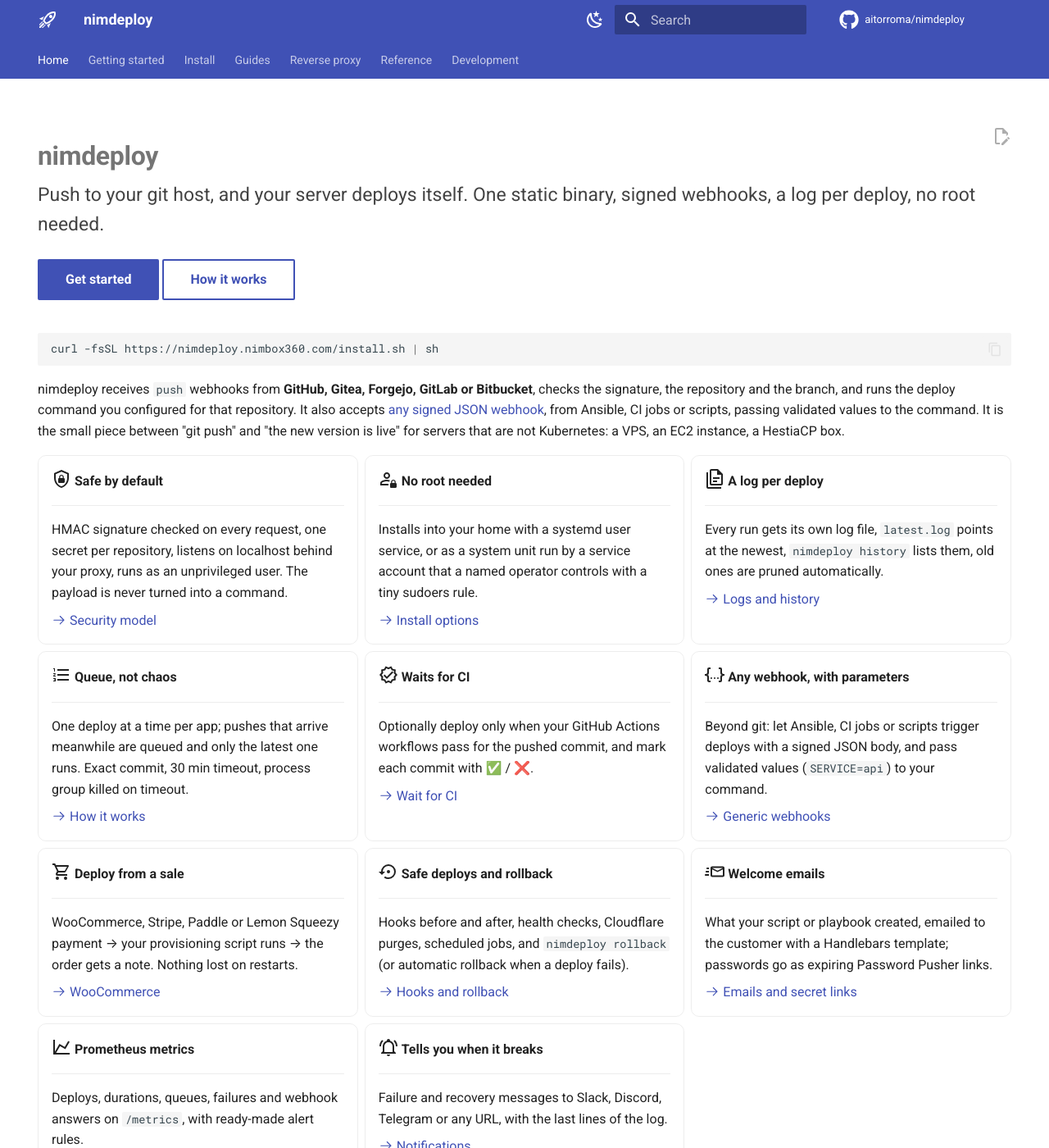
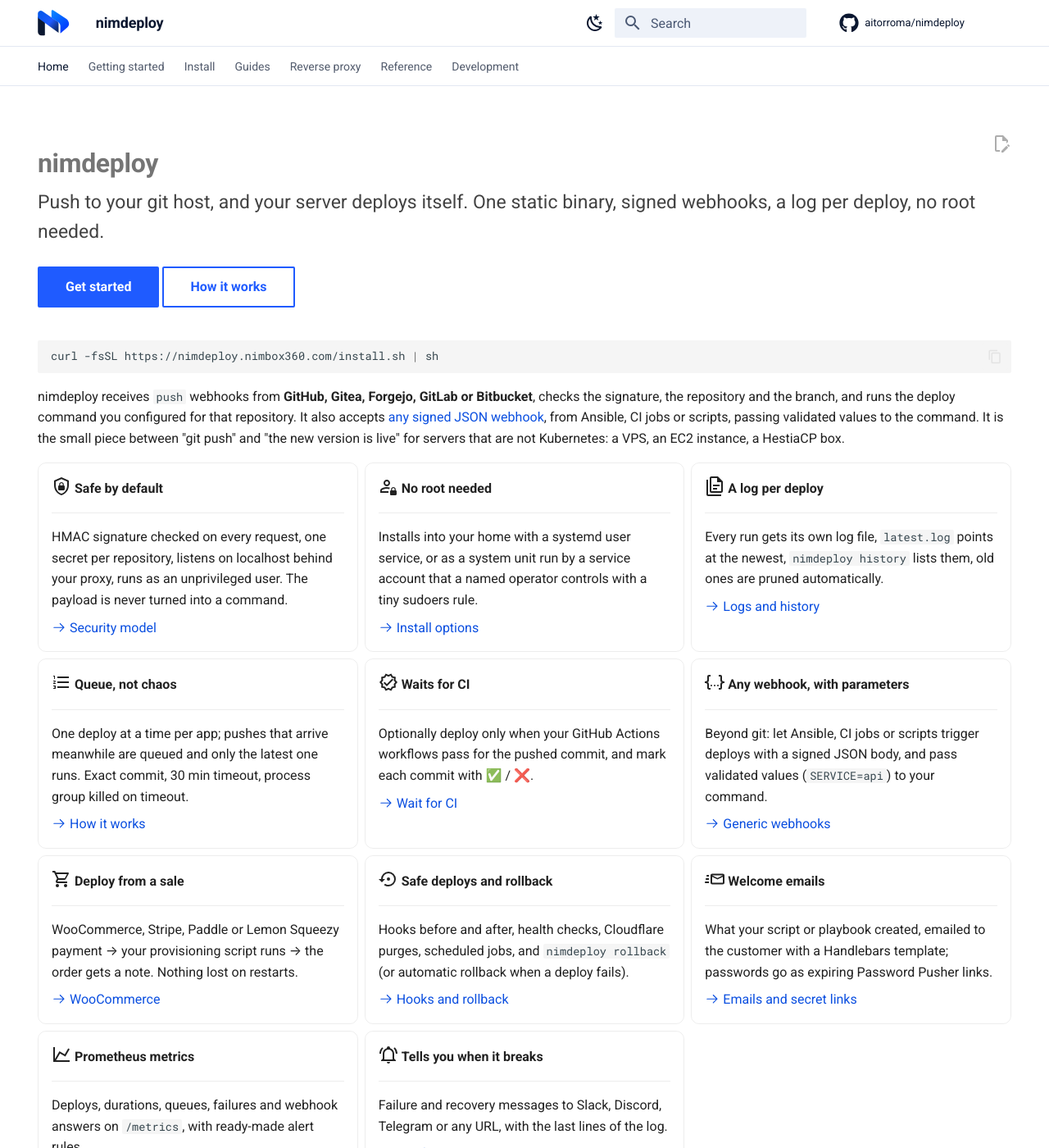
Before and after one commit to aitorroma/nimdeploy, an MkDocs documentation site: the page built from docs/index.md, in a window 1280 px wide and 1400 px high. Shown: the whole window at 82% size. Built offline with MkDocs 1.6.1 and Material for MkDocs 9.7.7, drawn with Linux system fonts in a browser that asks for light colours; comment, search, counter and statistics services are not loaded.

Commit message:
Docs: NimDeploy logo and brand colors
The mark as the header logo (inline, so its dark stroke turns light in dark
mode) and favicon; white header in light mode, navy in dark, brand blue for
links, buttons and accents.

Co-Authored-By: Claude Opus 5.5 <noreply@anthropic.com>

```diff
--- a/docs/assets/extra.css
+++ b/docs/assets/extra.css
@@ -1,3 +1,41 @@
+/* Brand: the NimDeploy mark (navy and blue) on a white header; navy header in dark mode. */
+:root {
+  --nd-navy: #0a1730;
+  --nd-blue: #1f5bff;
+}
+[data-md-color-scheme="default"] {
+  --md-primary-fg-color: #ffffff;
+  --md-primary-fg-color--light: #f3f6fc;
+  --md-primary-fg-color--dark: #e6ebf5;
+  --md-primary-bg-color: var(--nd-navy);
+  --md-primary-bg-color--light: #4a5873;
+  --md-accent-fg-color: var(--nd-blue);
+  --md-accent-fg-color--transparent: rgba(31, 91, 255, .1);
+  --md-typeset-a-color: #0b4fe0;
+}
+[data-md-color-scheme="slate"] {
+  --md-primary-fg-color: #0d1a33;
+  --md-primary-fg-color--light: #16264a;
+  --md-primary-fg-color--dark: #08122a;
+  --md-primary-bg-color: #ffffff;
+  --md-primary-bg-color--light: #b8c4dc;
+  --md-accent-fg-color: #5b8cff;
+  --md-accent-fg-color--transparent: rgba(91, 140, 255, .12);
+  --md-typeset-a-color: #7aa2ff;
+}
+[data-md-color-scheme="default"] .md-header { box-shadow: 0 1px 0 #e3e8f2; }
+[data-md-color-scheme="default"] .md-tabs { border-bottom: 1px solid #e3e8f2; }
+.md-header__button.md-logo svg, .md-nav__button.md-logo svg { height: 1.6rem; width: auto; }
+[data-md-color-scheme="slate"] .nd-bar { fill: #c9d4ec; }
+.md-header__topic:first-child { font-weight: 700; letter-spacing: -.01em; }
+/* The primary color is the header's (white or navy): buttons and search take the brand blue instead. */
+.md-typeset .md-button { color: var(--md-accent-fg-color); border-color: var(--md-accent-fg-color); }
+.md-typeset .md-button--primary { background: var(--nd-blue); border-color: var(--nd-blue); color: #fff; }
+.md-typeset .md-button:focus, .md-typeset .md-button:hover { background: var(--nd-navy); border-color: var(--nd-navy); color: #fff; }
+[data-md-color-scheme="default"] .md-search__form { background: #eef2f9; }
+[data-md-color-scheme="default"] .md-search__form:hover { background: #e3e9f5; }
+[data-md-color-scheme="default"] .md-search__input::placeholder, [data-md-color-scheme="default"] .md-search__icon { color: #4a5873; }
+
 .md-typeset .hero { padding: 1.2rem 0 0.4rem; }
 .md-typeset .hero h1 { font-weight: 700; margin-bottom: 0.4rem; }
 .md-typeset .hero p.tagline { font-size: 1.15rem; opacity: 0.85; margin-top: 0; }
--- a/mkdocs.yml
+++ b/mkdocs.yml
@@ -9,23 +9,24 @@ copyright: nimdeploy is MIT licensed · a <a href="https://nimbox360.com">Nimbox
 
 theme:
   name: material
+  custom_dir: overrides
   language: en
   icon:
-    logo: material/rocket-launch-outline
+    logo: nimdeploy/mark
     repo: fontawesome/brands/github
   favicon: assets/favicon.svg
   palette:
     - media: "(prefers-color-scheme: light)"
       scheme: default
-      primary: indigo
-      accent: teal
+      primary: custom
+      accent: custom
       toggle:
         icon: material/weather-night
         name: Dark mode
     - media: "(prefers-color-scheme: dark)"
       scheme: slate
-      primary: indigo
-      accent: teal
+      primary: custom
+      accent: custom
       toggle:
         icon: material/weather-sunny
         name: Light mode
```
Also changed, not shown: docs/assets/favicon.svg, docs/assets/logo.svg (added), overrides/.icons/nimdeploy/mark.svg (added).
